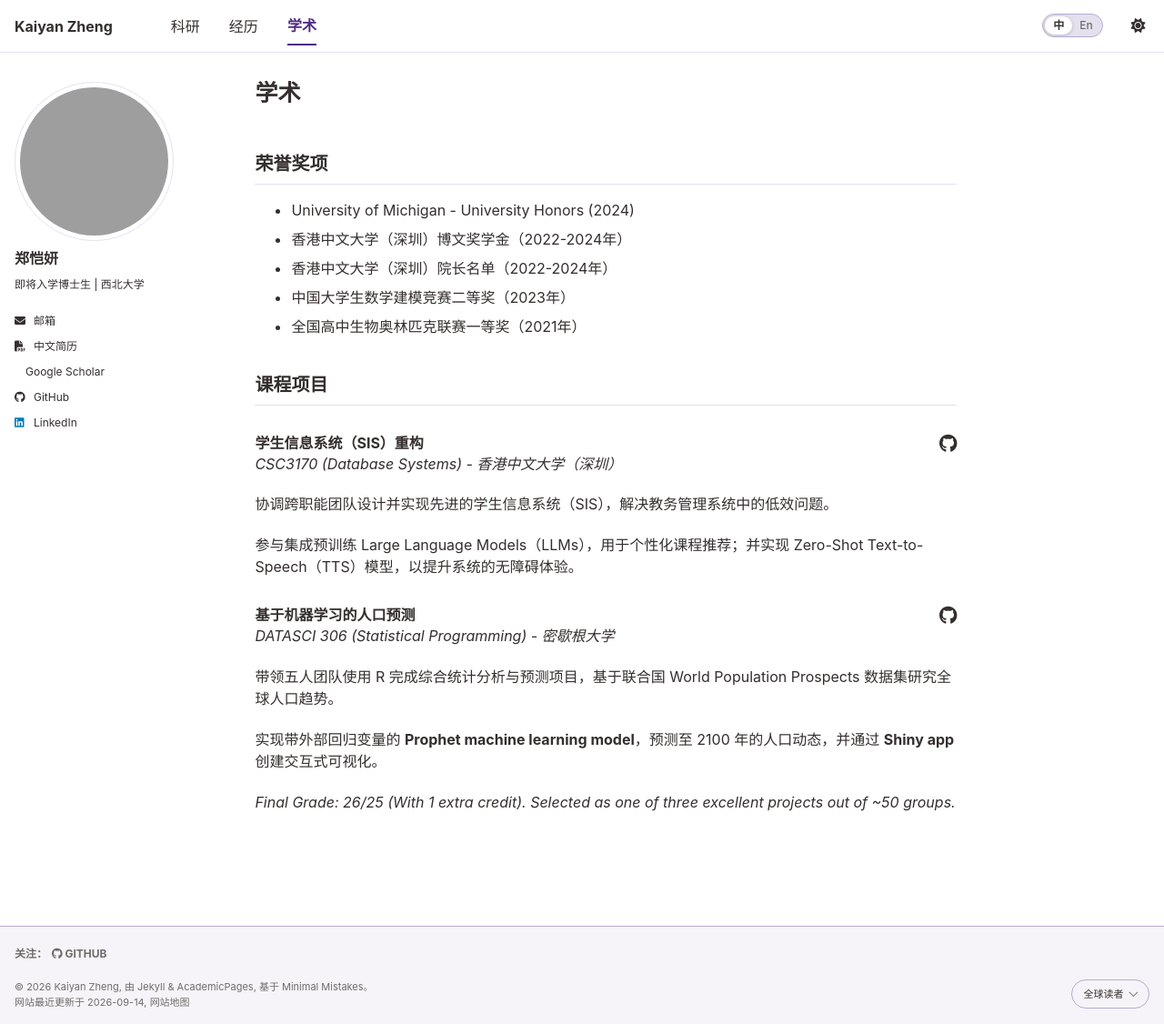
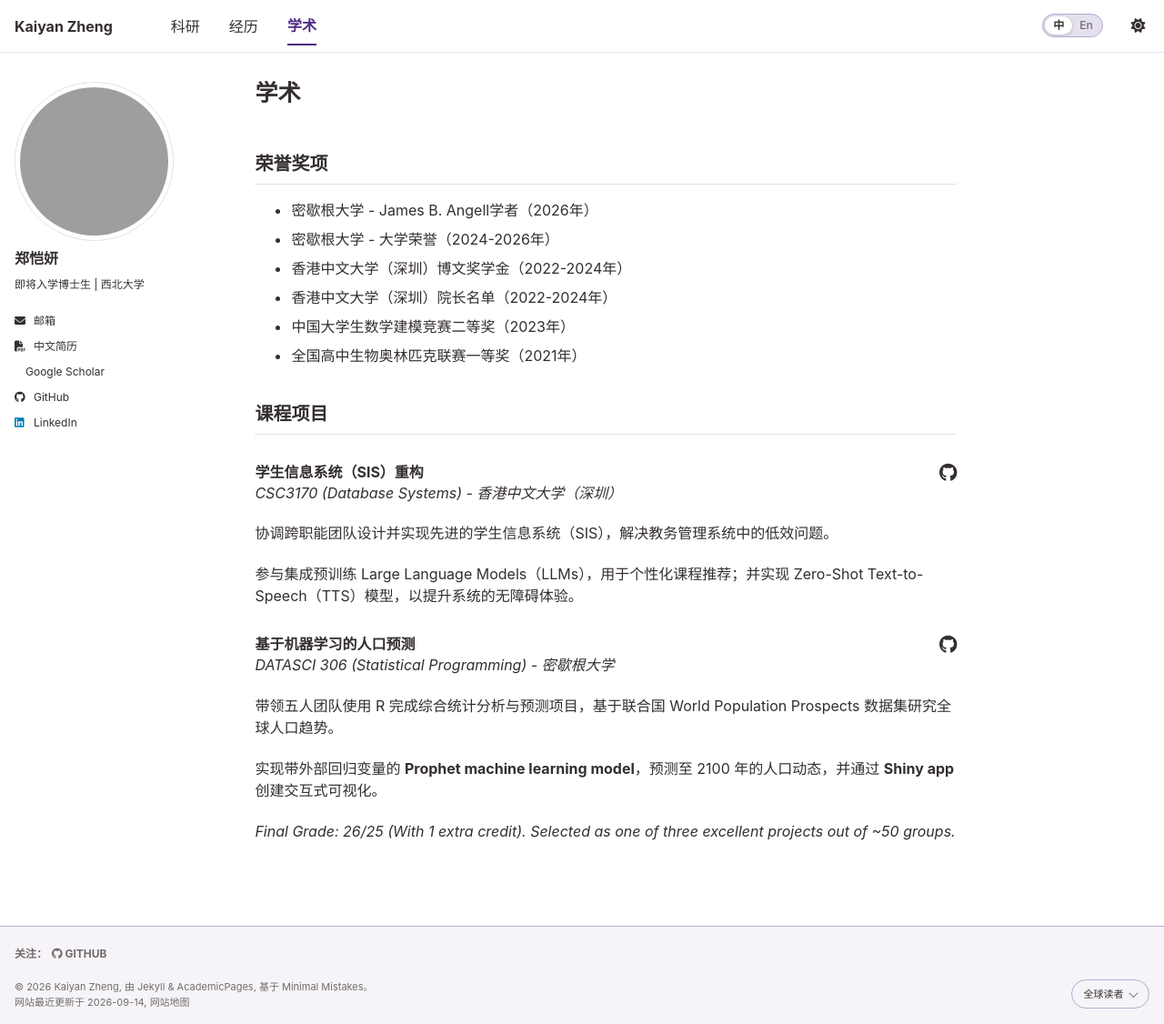
Before and after one commit to KatherynZheng/katherynzheng.github.io, a Jekyll site: the page built from _pages/zh-academics.md, in a window 1280 px wide and 1126 px high. Shown: the whole window at 91% size. Built offline with Jekyll 4.4.1, drawn with Linux system fonts in a browser that asks for light colours; a style sheet for code colours, icons or effects is not loaded.

Commit message:
Update academic awards

```diff
--- a/_pages/zh-academics.md
+++ b/_pages/zh-academics.md
@@ -9,7 +9,8 @@ author: kaiyan_zh
 
 ## 荣誉奖项
 
-- University of Michigan - University Honors (2024)
+- 密歇根大学 - James B. Angell学者（2026年）
+- 密歇根大学 - 大学荣誉（2024-2026年）
 - 香港中文大学（深圳）博文奖学金（2022-2024年）
 - 香港中文大学（深圳）院长名单（2022-2024年）
 - 中国大学生数学建模竞赛二等奖（2023年）
```
Also changed, not shown: _pages/academics.md (+2 -1 lines).
